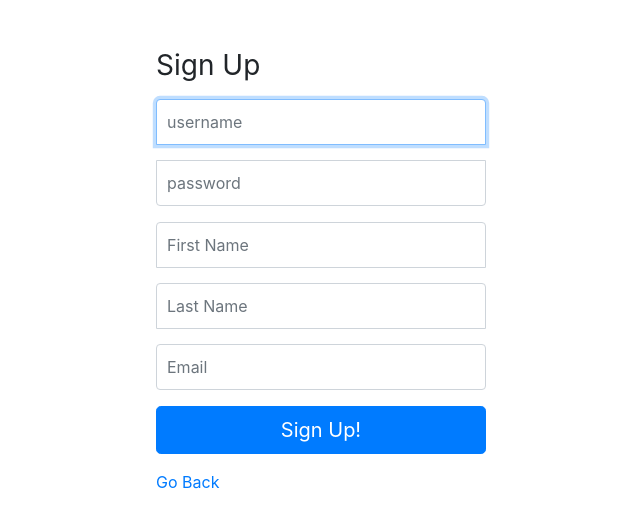
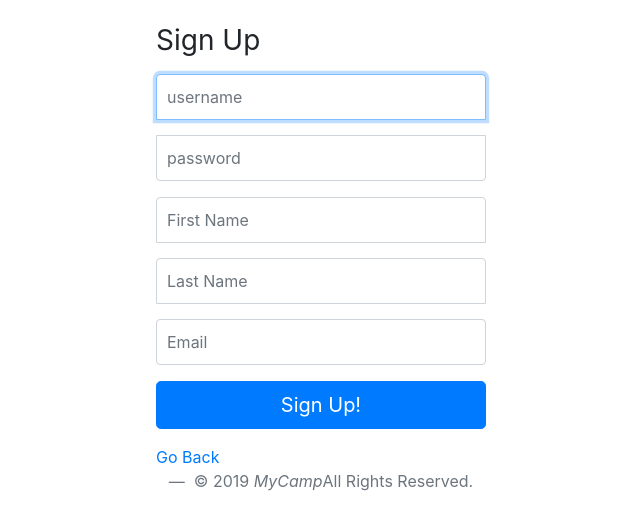
Before and after one commit to NK8916/My-Camp, a Node server app: page /register in a window 1280 px wide. Shown: the part 56-586 px from the top of the page, without its empty margins (319-959 px from the left). Run offline with Node 20, Linux system fonts and the light colour scheme; some libraries are stand-ins or nearby versions.

Commit message:
do minor changes

```diff
--- a/routes/index.js
+++ b/routes/index.js
@@ -11,34 +11,6 @@
  var Notification=require("../models/notification");
  var multer   =require("multer");
 
-var storage  =multer.diskStorage({
-    filename:function(req,file,callback){
-        callback(null,Date.now()+file.originalname);
-    }
-});
-
-var imageFilter=function(req,file,cb)
-{
-    if(!file.originalname.match(/\.(jpg|jpeg|png)$/i)){
-
-        return cb(new Error('Only image files are allowed'),false);
-    }
-
-    cb(null,true);
-};
-
-
-var upload=multer({storage:storage,fileFilter:imageFilter});
-
-var cloudinary=require("cloudinary");
-
-cloudinary.config({
-    cloud_name:'nk987',
-    api_key:process.env.API_KEY,
-    api_secret:process.env.API_SECRET
-});
-
-
 
 router.get("/",function(req,res){
 
@@ -51,7 +23,7 @@ router.get("/register",function(req, res) {
     res.render("signup",{page:'register'});
 });
 
-router.post("/register", upload.single('image'), async function(req, res) {
+router.post("/register",function(req, res) {
 
 
          var newUser=new User({
@@ -232,9 +204,12 @@ router.post("/forgot",function(req,res,next){
             var Transporter=nodemailer.createTransport(smtpTransport({
                 service:'gmail',
                 host: 'smtp.gmail.com',
+                port: 587,
+                secure: false,
+                requireTLS: true,
                 auth:{
                     user:'phonebat987@gmail.com',
-                    pass:process.env.GMAILPW
+                    pass:process.env.GMAIL_PASS
 
                 }
             }));
--- a/views/partials/footer.ejs
+++ b/views/partials/footer.ejs
@@ -1,7 +1,13 @@
  </div>
- <!--<p>My Camp 2018</p>-->
+
  <script src="https://code.jquery.com/jquery-3.3.1.slim.min.js" integrity="sha384-q8i/X+965DzO0rT7abK41JStQIAqVgRVzpbzo5smXKp4YfRvH+8abtTE1Pi6jizo" crossorigin="anonymous"></script>
 <script src="https://cdnjs.cloudflare.com/ajax/libs/popper.js/1.14.3/umd/popper.min.js" integrity="sha384-ZMP7rVo3mIykV+2+9J3UJ46jBk0WLaUAdn689aCwoqbBJiSnjAK/l8WvCWPIPm49" crossorigin="anonymous"></script>
 <script src="https://stackpath.bootstrapcdn.com/bootstrap/4.1.3/js/bootstrap.min.js" integrity="sha384-ChfqqxuZUCnJSK3+MXmPNIyE6ZbWh2IMqE241rYiqJxyMiZ6OW/JmZQ5stwEULTy" crossorigin="anonymous"></script>
+
+  <blockquote class="blockquote mb-0 text-center">
+  <footer class="blockquote-footer"> &copy 2019 <cite>MyCamp</cite>All Rights Reserved.</footer>
+  </blockquote>
+
+
  </body>
 </html>
--- a/views/partials/header.ejs
+++ b/views/partials/header.ejs
@@ -5,7 +5,7 @@
        <link rel="stylesheet" href="https://stackpath.bootstrapcdn.com/bootstrap/4.1.3/css/bootstrap.min.css" integrity="sha384-MCw98/SFnGE8fJT3GXwEOngsV7Zt27NXFoaoApmYm81iuXoPkFOJwJ8ERdknLPMO" crossorigin="anonymous">
        <link rel="stylesheet" href="https://cdnjs.cloudflare.com/ajax/libs/font-awesome/4.7.0/css/font-awesome.min.css">
         <link rel="stylesheet" href="/stylesheet/main.css">
-        <meta name="viewport" content="width=device-width, initial-scale=1">
+        <meta name="viewport" content="width=device-width, initial-scale=1.0">
     </head>
 
     <body>
--- a/views/signup.ejs
+++ b/views/signup.ejs
@@ -2,7 +2,7 @@
 
 <div class="row">
 
-    <div style="width: 30%; margin: 25px auto;" class="col-md-12">
+    <div class="col-md-12">
         <form class="form-signin" action="/register" method="post" enctype="multipart/form-data">
 
             <h1 class="h3 mb-3 font-weight-normal">Sign Up</h1>
--- a/views/users/show.ejs
+++ b/views/users/show.ejs
@@ -2,9 +2,9 @@
 
 <div class="row">
     <div class="col-md-6">
-        <h1><%=user.firstname + " " + user.lastname%></h1>
-      <div>
-           <a href="/follow/<%= user.id %>"><button class="btn btn-primary">Follow <%= user.username %></button></a>
+        <h1 class="mb-4 text-center"><%=user.firstname + " " + user.lastname%></h1>
+      <div class="text-center">
+           <a href="/follow/<%= user.id %>"><button class="btn btn-lg btn-primary">Follow <%= user.username %></button></a>
 
       </div>
 
```
